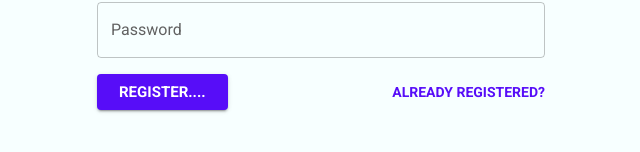
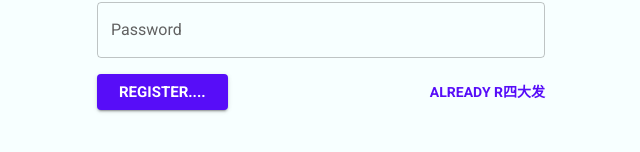
Before and after one commit to 35middle/35middle-app, a Next.js app: page /register in a window 1280 px wide. Shown: the part 612-764 px from the top of the page, without its empty margins (319-959 px from the left). Built offline with nearby package versions, Linux system fonts and the light colour scheme.

Commit message:
Update register.tsx

```diff
--- a/src/pages/register.tsx
+++ b/src/pages/register.tsx
@@ -128,7 +128,7 @@ const Register = () => {
               href="#"
               className="font-sans text-sm font-medium text-primary no-underline"
             >
-              <Typography variant="button">Already registered?</Typography>
+              <Typography variant="button">Already r四大发</Typography>
             </a>
           </Box>
         </form>
```
